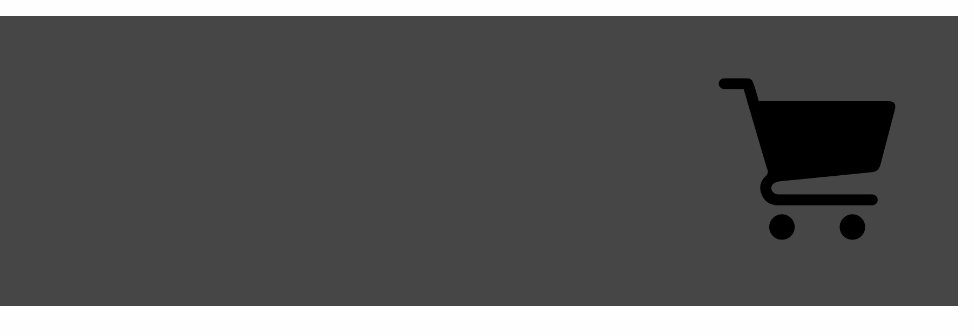
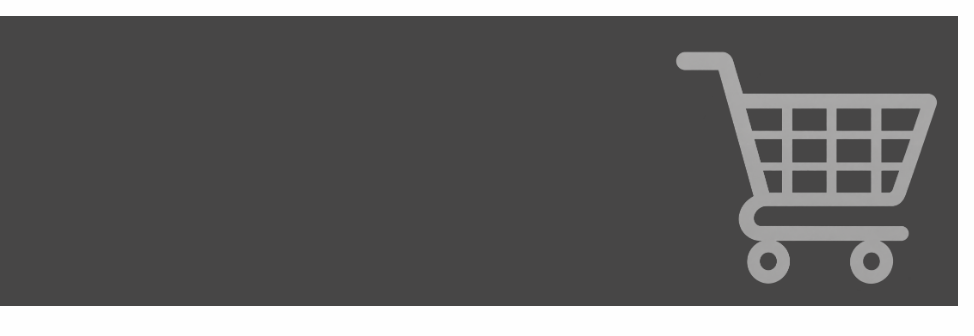
Before and after one commit to AlizaFeigenbaum/touro-f26-Feigenbaum-Aliza, a plain HTML site: page index.html in a window 1280 px wide. Shown: the top 336 px of the page, 306-1280 px from the left. Drawn offline with Linux system fonts and the light colour scheme.

Commit message:
light grey shopping cart

```diff
--- a/index.html
+++ b/index.html
@@ -10,7 +10,7 @@
     <!-- START BELOW -->
      <header>
         <img src="Pictures/Alizas artistry logo. ai.png" alt="alizas artistry logo">
-        <a href="page5.html"><img src="Pictures/Shopping cart.png" alt="shopping cart"></a>
+        <a href="page5.html"><img src="Pictures/Light Gray Shopping Cart Icon.png" alt="shopping cart"></a>
     </header>
 
      <!--big picture showing a custom piece-->
```
Also changed, not shown: page2.html (+1 -1 lines), page3.html (+1 -1 lines), page4.html (+1 -1 lines), page5.html (+1 -1 lines), Pictures/Light Gray Shopping Cart Icon.png (added).
